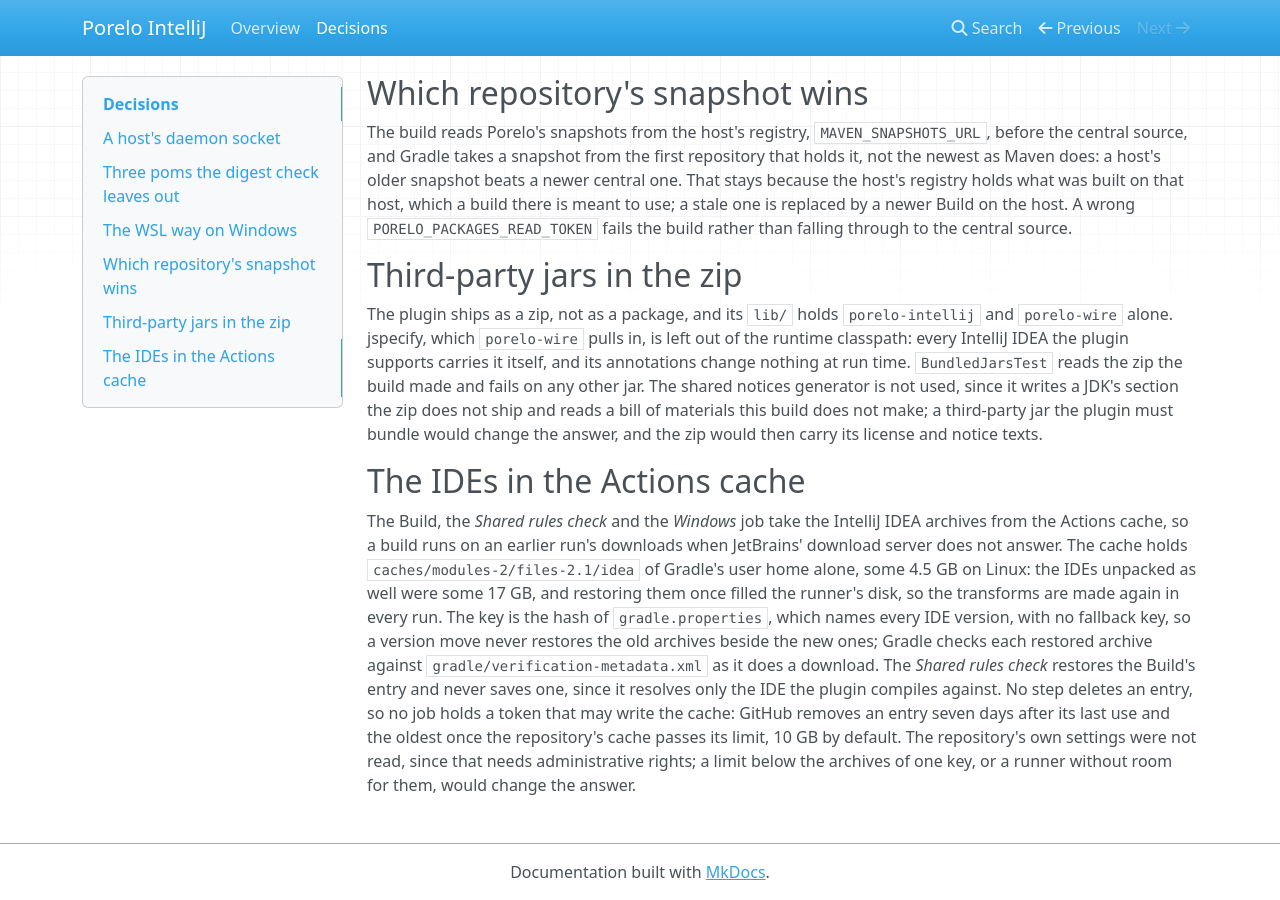
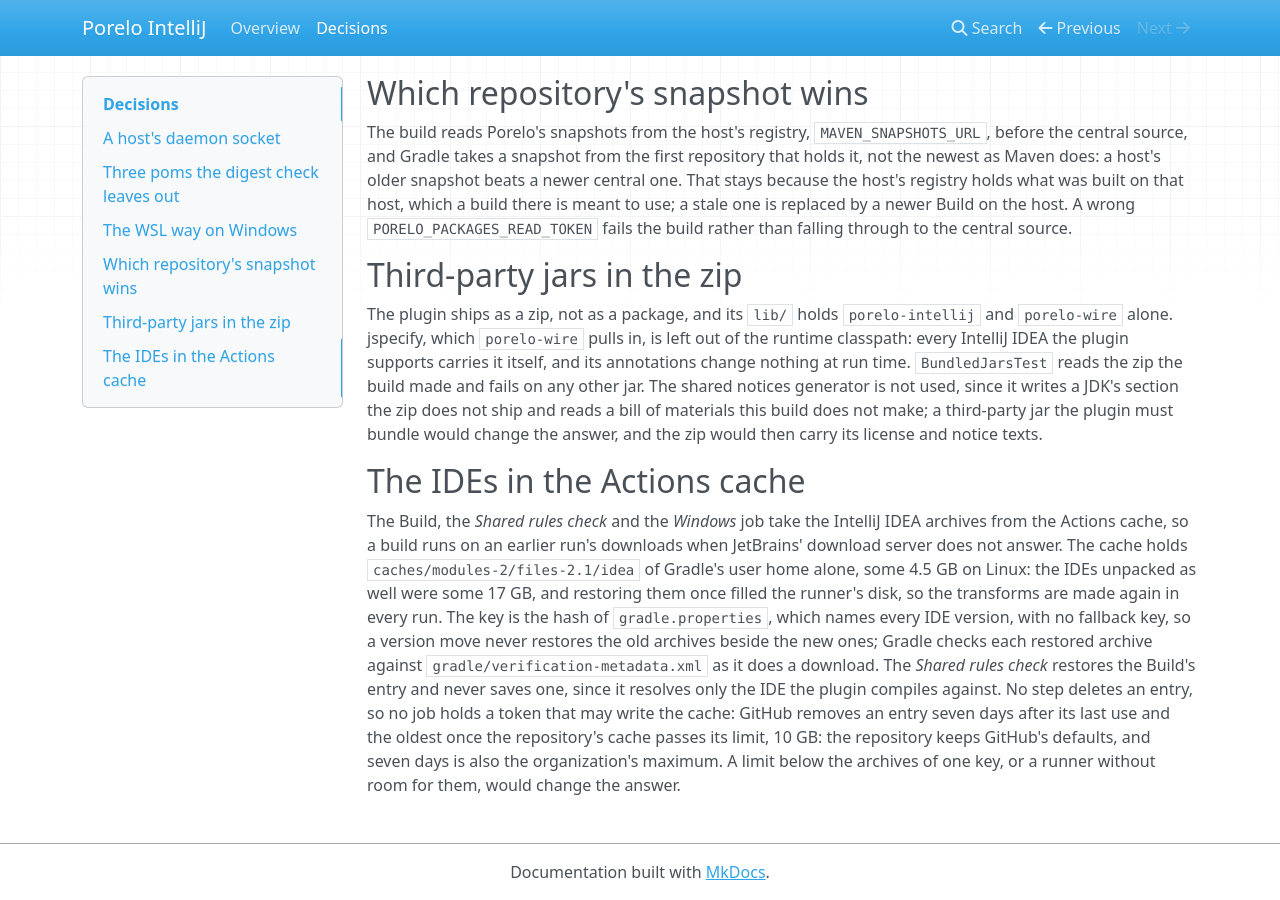
Before and after one commit to porelo-ai/porelo-intellij, an MkDocs documentation site: the page built from doc/decisions.md, in a window 1280 px wide and 900 px high, scrolled down 1223 px. Built offline with MkDocs 1.6.1, drawn with Linux system fonts in a browser that asks for light colours; nearby versions of some CDN libraries.

Commit message:
Record the repository's Actions cache settings as read [skip ci]
Assisted-by: Claude Code, claude-opus-5-5

```diff
--- a/doc/decisions.md
+++ b/doc/decisions.md
@@ -60,6 +60,6 @@ the hash of `gradle.properties`, which names every IDE version, with no fallback
 the old archives beside the new ones; Gradle checks each restored archive against `gradle/verification-metadata.xml`
 as it does a download. The *Shared rules check* restores the Build's entry and never saves one, since it resolves only
 the IDE the plugin compiles against. No step deletes an entry, so no job holds a token that may write the cache: GitHub
-removes an entry seven days after its last use and the oldest once the repository's cache passes its limit, 10 GB by
-default. The repository's own settings were not read, since that needs administrative rights; a limit below the
-archives of one key, or a runner without room for them, would change the answer.
+removes an entry seven days after its last use and the oldest once the repository's cache passes its limit, 10 GB:
+the repository keeps GitHub's defaults, and seven days is also the organization's maximum. A limit below the archives
+of one key, or a runner without room for them, would change the answer.
```
